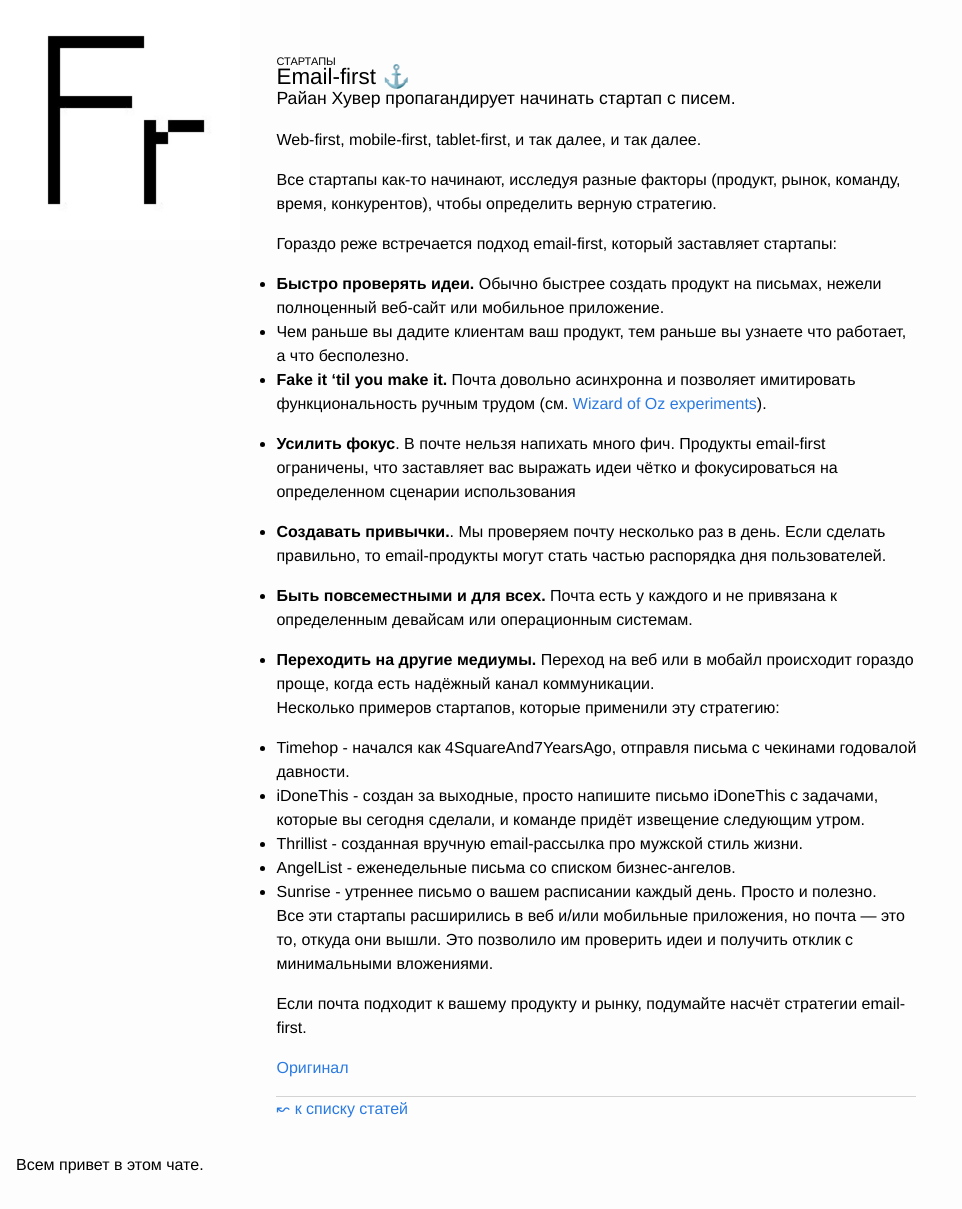
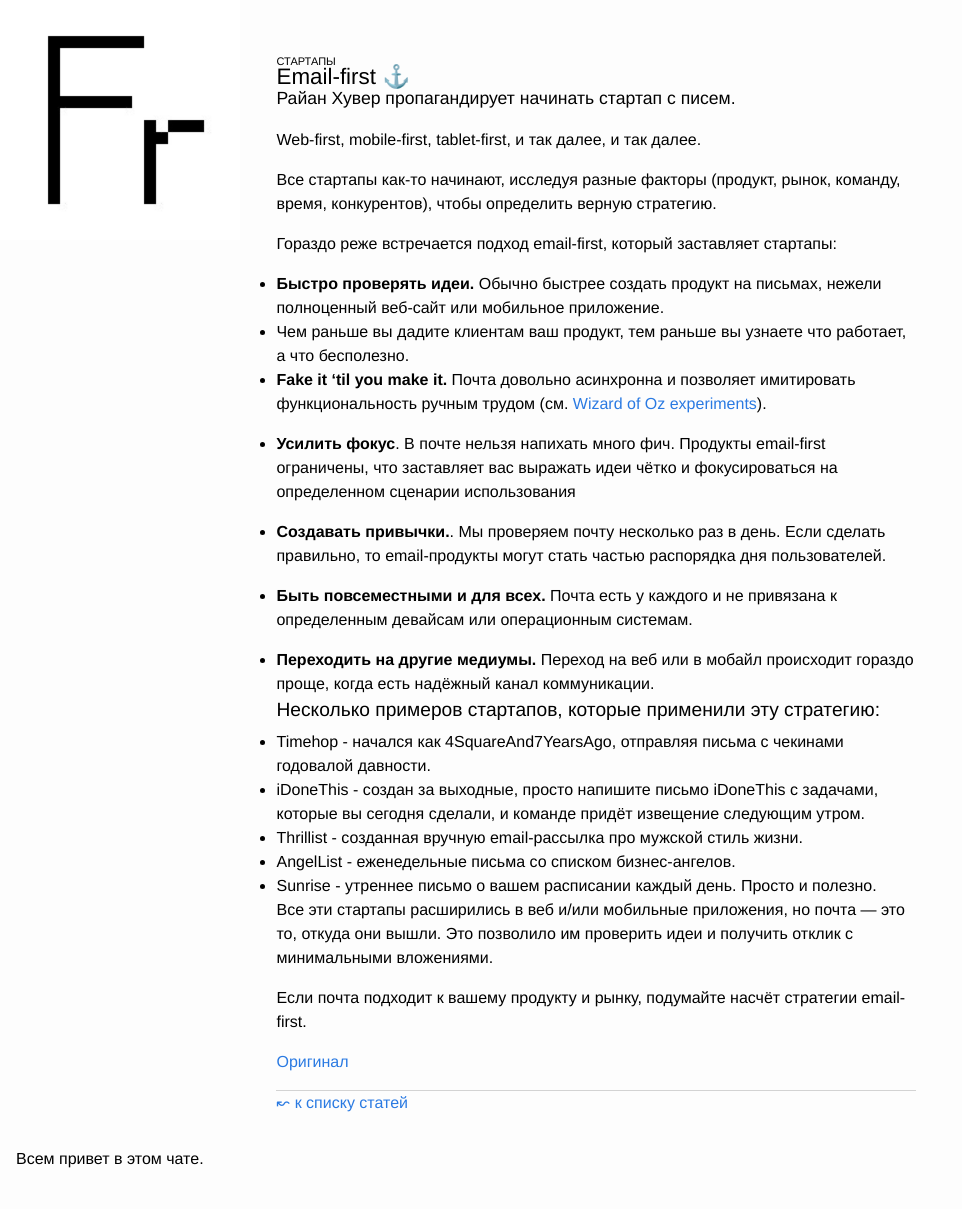
Before and after one commit to smirina/frontiermag.github.io, a Jekyll site: the page built from _posts/2014-07-23-email-first.markdown, in a window 1280 px wide. Shown: the whole page, without its empty margins (0-962 px from the left). Built offline with Jekyll 4.4.1, drawn with Linux system fonts in a browser that asks for light colours; comment, search, counter and statistics services are not loaded.

Commit message:
Update 2014-07-23-email-first.markdown

```diff
--- a/_posts/2014-07-23-email-first.markdown
+++ b/_posts/2014-07-23-email-first.markdown
@@ -28,9 +28,10 @@ Web-first, mobile-first, tablet-first, и так далее, и так дале
 
 * **Переходить на другие медиумы.** Переход на веб или в мобайл происходит гораздо проще, когда есть надёжный канал коммуникации.
 
-Несколько примеров стартапов, которые применили эту стратегию:
 
-* Timehop - начался как 4SquareAnd7YearsAgo, отправля письма с чекинами годовалой давности.
+### Несколько примеров стартапов, которые применили эту стратегию:
+
+* Timehop - начался как 4SquareAnd7YearsAgo, отправляя письма с чекинами годовалой давности.
 * iDoneThis - создан за выходные, просто напишите письмо  iDoneThis с задачами, которые вы сегодня сделали,
   и команде придёт извещение следующим утром.
 * Thrillist - созданная вручную email-рассылка про мужской стиль жизни.
```
